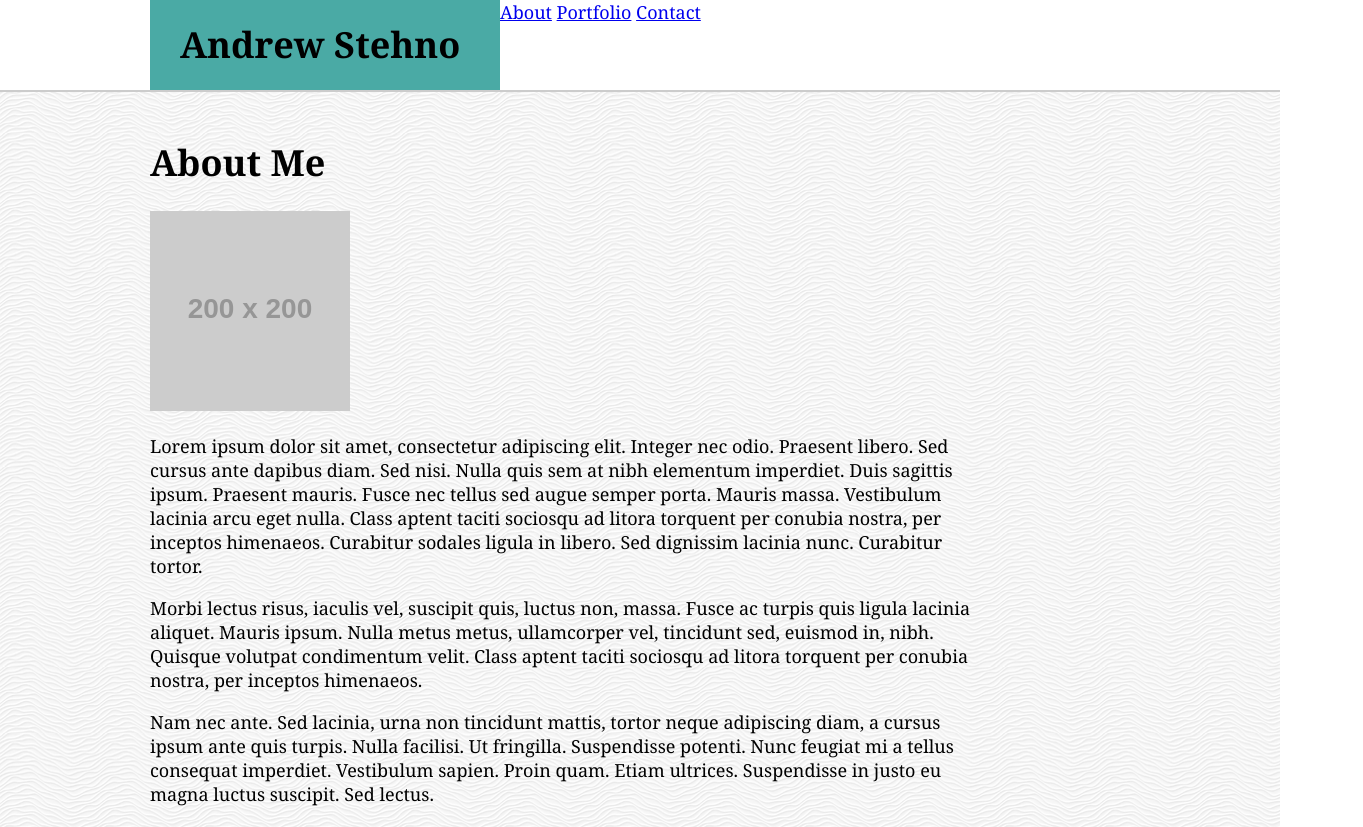
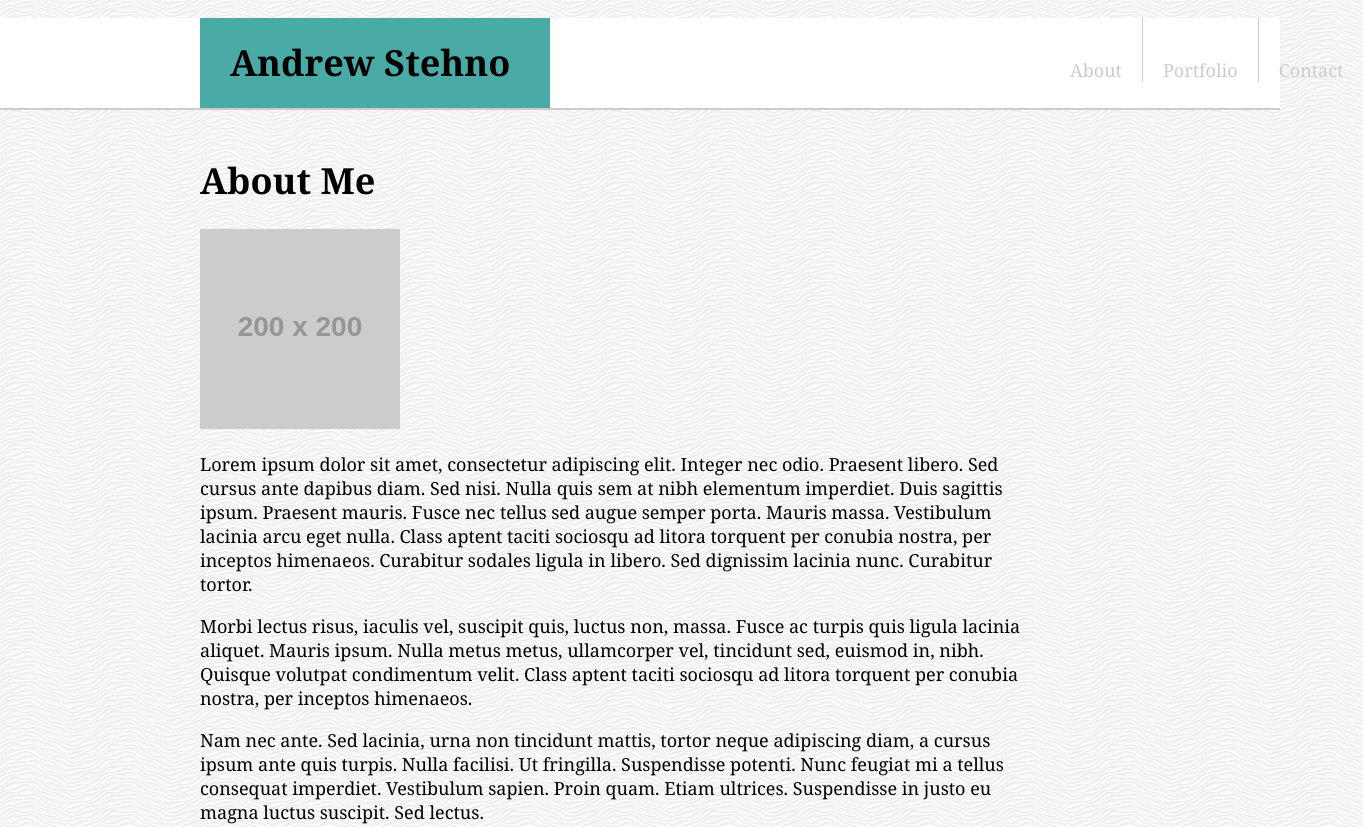
Before and after one commit to andrew-stehno/Responsive-Portfolio, a plain HTML site: page index.html in a window 1280 px wide. Shown: the top 827 px of the page, 1363 px wide, since content can reach past the window. Drawn offline with Linux system fonts and the light colour scheme; placeholder pictures from the web are drawn by us.

Commit message:
nav menu added to css

```diff
--- a/assets/css/style.css
+++ b/assets/css/style.css
@@ -16,7 +16,7 @@ body {
 #name {
     width: 350px;
     height: 90px;
-    margin-left: 150px;
+    margin-left: 200px;
     padding-top:20px;
     padding-left: 30px;
     box-sizing: border-box;
@@ -26,16 +26,35 @@ body {
     top: -24px;
 }
 
-.indx {
+li {
+    list-style-type: none;
     float: left;
+    margin-left: 20px;
+    padding-top: 40px;
+    padding-right: 20px;
+    display: block;
+    position: relative;
+    right: -500px;
+    border-right: 1px solid #cccccc;
 }
 
-.portf {
-    float: left;
+li:last-child {
+    border-right: none;
 }
 
-.cont {
-    float: left;
+a {
+    text-decoration: none;
+    color: #cccccc;
+}
+
+a:hover {
+    text-decoration: none;
+    background-color: #4aaaa5;
+}
+
+a:active {
+    padding: 8px;
+    text-decoration: none;
 }
 
 .about, .port-body, .contact-body {
@@ -45,5 +64,5 @@ body {
 .about {
     width: 66%;
     height: 800px;
-    margin-left: 150px;
+    margin-left: 200px;
 }
--- a/index.html
+++ b/index.html
@@ -11,10 +11,12 @@
         <div class="header">
             <header>
                 <h1 id="name">Andrew Stehno</h1>
-                <div class="links">
-                    <a id="indx" href="index.html">About</a>
-                    <a id="portf" href="portfolio.html">Portfolio</a>
-                    <a id="cont" href="contact.html">Contact</a>
+                <div class="list">
+                    <ul>
+                        <li><a href="index.html">About</a></li>
+                        <li><a href="portfolio.html">Portfolio</a></li>
+                        <li><a href="contact.html">Contact</a></li>
+                    </ul>
                 </div>
             </header>
 
```
Also changed, not shown: contact.html (+7 -3 lines), portfolio.html (+7 -3 lines).
